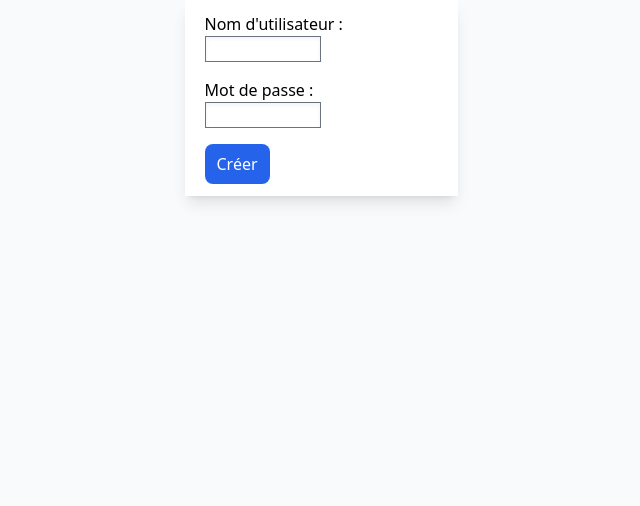
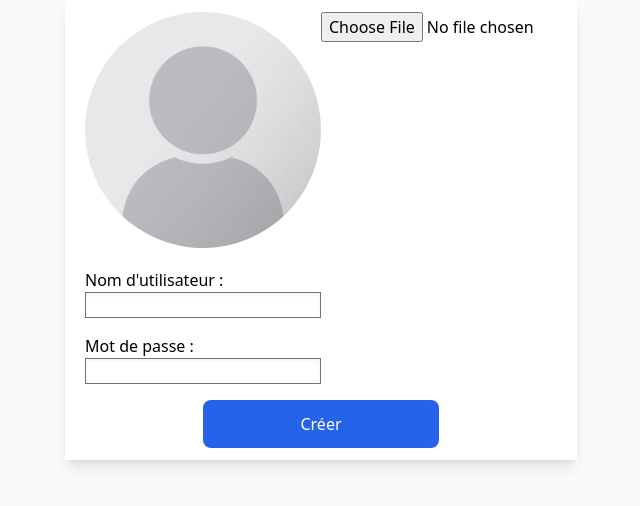
Before and after one commit to GraOliver/Ghoster, a Django app: template Accounts/templates/Accounts/register.html in a window 1280 px wide. Shown: the top 506 px of the page, without its empty margins (319-959 px from the left). Run offline with Django 3.2, Linux system fonts and the light colour scheme; the template is opened without the code that fills it: values that come from a table or form of the project are taken from there, others are empty.

Commit message:
Avant gestion des image

```diff
--- a/Accounts/static/Accounts/css/change.css
+++ b/Accounts/static/Accounts/css/change.css
@@ -568,7 +568,7 @@ body {
 }
 
 .boite {
-  display: flex;
+  display: block;
   max-width: 48rem;
   --tw-bg-opacity: 1;
   background-color: rgb(255 255 255 / var(--tw-bg-opacity));
@@ -588,6 +588,7 @@ body {
 .img {
   margin-bottom: 1.25rem;
   display: flex;
+  height: 20%;
 }
 
 .img>input {
@@ -599,6 +600,7 @@ body {
 }
 
 .image {
+  height: 50%;
   width: 8.333333%;
   flex: 1 1 0%;
   border-radius: 9999px;
@@ -611,6 +613,7 @@ p {
 }
 
 input {
+  margin-bottom: 0.5rem;
   display: block;
   width: 50%;
   border-width: 1px;
@@ -629,13 +632,49 @@ input {
 }
 
 button {
+  width: 50%;
   border-radius: 0.5rem;
   --tw-bg-opacity: 1;
   background-color: rgb(37 99 235 / var(--tw-bg-opacity));
-  padding-left: 0.75rem;
-  padding-right: 0.75rem;
+  padding-left: 1rem;
+  padding-right: 1rem;
+  padding-top: 0.75rem;
+  padding-bottom: 0.75rem;
+  --tw-text-opacity: 1;
+  color: rgb(255 255 255 / var(--tw-text-opacity));
+}
+
+ul {
+  border-width: 1px;
+  --tw-border-opacity: 1;
+  border-color: rgb(153 27 27 / var(--tw-border-opacity));
+  --tw-bg-opacity: 1;
+  background-color: rgb(254 202 202 / var(--tw-bg-opacity));
+  padding-left: 1rem;
+  padding-right: 1rem;
   padding-top: 0.5rem;
   padding-bottom: 0.5rem;
   --tw-text-opacity: 1;
-  color: rgb(255 255 255 / var(--tw-text-opacity));
+  color: rgb(153 27 27 / var(--tw-text-opacity));
 }
+
+span {
+  margin-bottom: 0.5rem;
+  border-width: 1px;
+  --tw-border-opacity: 1;
+  border-color: rgb(22 101 52 / var(--tw-border-opacity));
+  --tw-bg-opacity: 1;
+  background-color: rgb(187 247 208 / var(--tw-bg-opacity));
+  --tw-text-opacity: 1;
+  color: rgb(22 101 52 / var(--tw-text-opacity));
+}
+
+button:hover {
+  --tw-bg-opacity: 1;
+  background-color: rgb(34 197 94 / var(--tw-bg-opacity));
+}
+
+button:focus {
+  --tw-bg-opacity: 1;
+  background-color: rgb(30 64 175 / var(--tw-bg-opacity));
+}
--- a/Accounts/static/tailwindcss/package.json
+++ b/Accounts/static/tailwindcss/package.json
@@ -4,7 +4,7 @@
   "description": "",
   "main": "index.js",
   "scripts": {
-    "build": "tailwindcss -i input_change.css -o D:/KongoTech/GhosterProject/GHOSTER_PROJECT/Accounts/static/accounts/css/change.css --watch"
+    "build": "tailwindcss -i input_change.css -o D:/KongoTech/GhosterProject/GHOSTER/Accounts/static/accounts/css/change.css --watch"
   },
   "keywords": [],
   "author": "",
--- a/Accounts/templates/Accounts/register.html
+++ b/Accounts/templates/Accounts/register.html
@@ -12,16 +12,18 @@
 <body>
     <form action="" method="post">
         <div class="boite">
-            <div class="img">
-                {% include "profile.html" %}
+            <div class="champ">
+                <div class="img">
+                    <img src="{% static 'Accounts/assetes/default_profile.png' %}" alt="" srcset="" class="image">
+                    <input type="file" name="profile_photo" accept="image/*"  id="id_profile_photo" src="">
+                </div>
+                {{form.as_p}}
+                {%csrf_token%}
+                <div class="button">
+                    <button type="submit">Créer</button>
+                </div>
+
             </div>
-            <div class="champ">
-                {{form.as_p}}
-
-                {% csrf_token %}
-                <button type="submit">Créer</button>
-            </div>
-
         </div>
     </form>
 </body>
```
Also changed, not shown: Accounts/static/tailwindcss/input_change.css (+18 -5 lines), Accounts/templates/Accounts/profile.html (line endings or trailing spaces), db.sqlite3.
